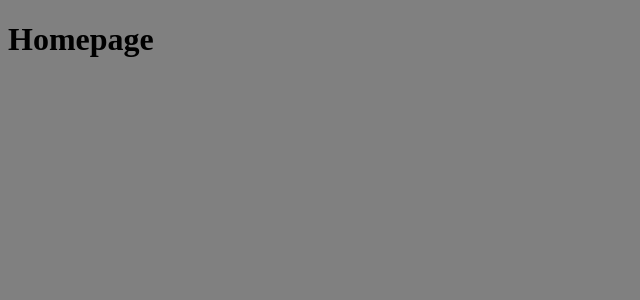
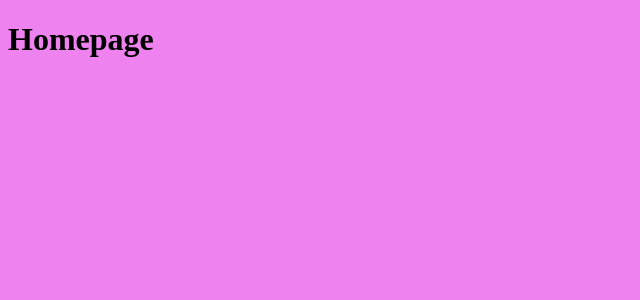
Before and after one commit to burnschristine/christinerubyburns.com, a Jekyll site: the page built from index.md, in a window 1280 px wide. Shown: the top 300 px of the page, without its empty margins (0-640 px from the left). Built offline with Jekyll 4.4.1, drawn with Linux system fonts in a browser that asks for light colours.

Commit message:
Update default.html

```diff
--- a/_layouts/default.html
+++ b/_layouts/default.html
@@ -10,7 +10,7 @@
 
   {{content }}
   <style>
-    body {background: gray; }
+    body {background: violet; }
   </style>
 
 
```
